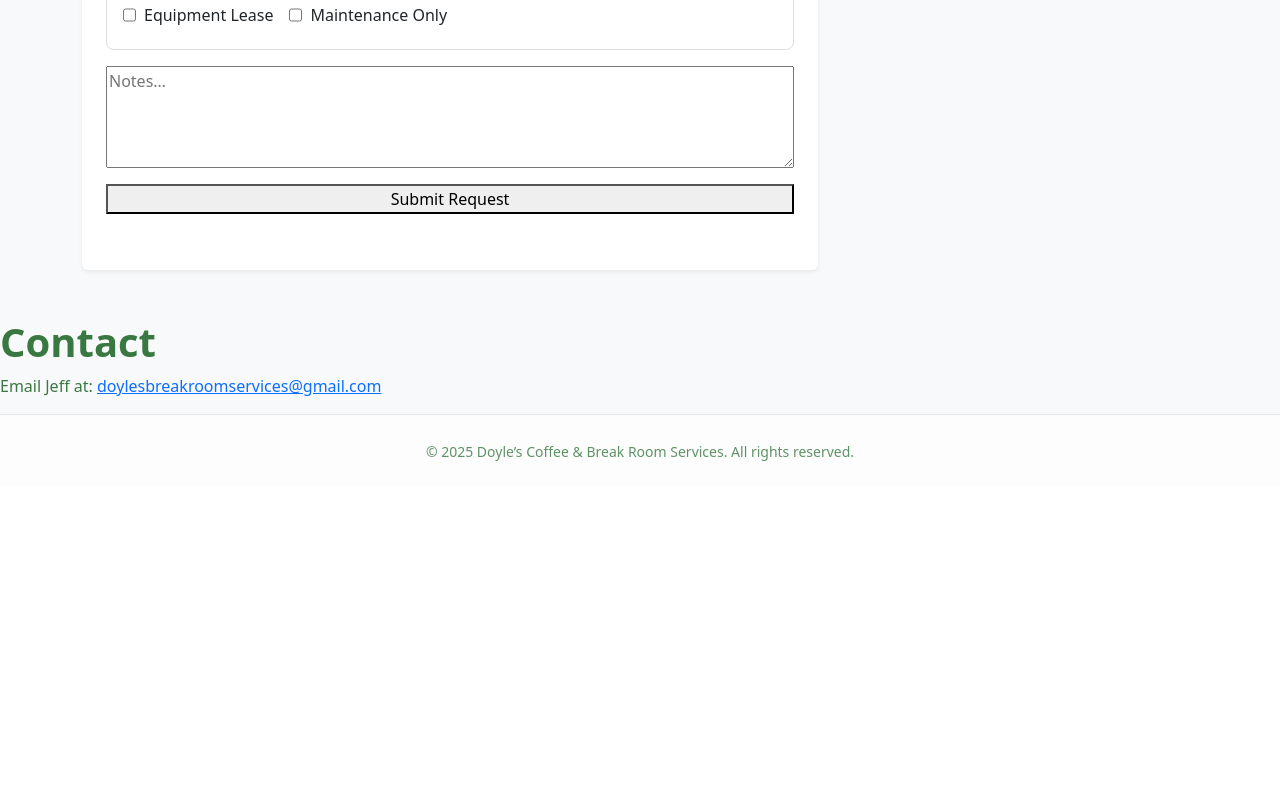
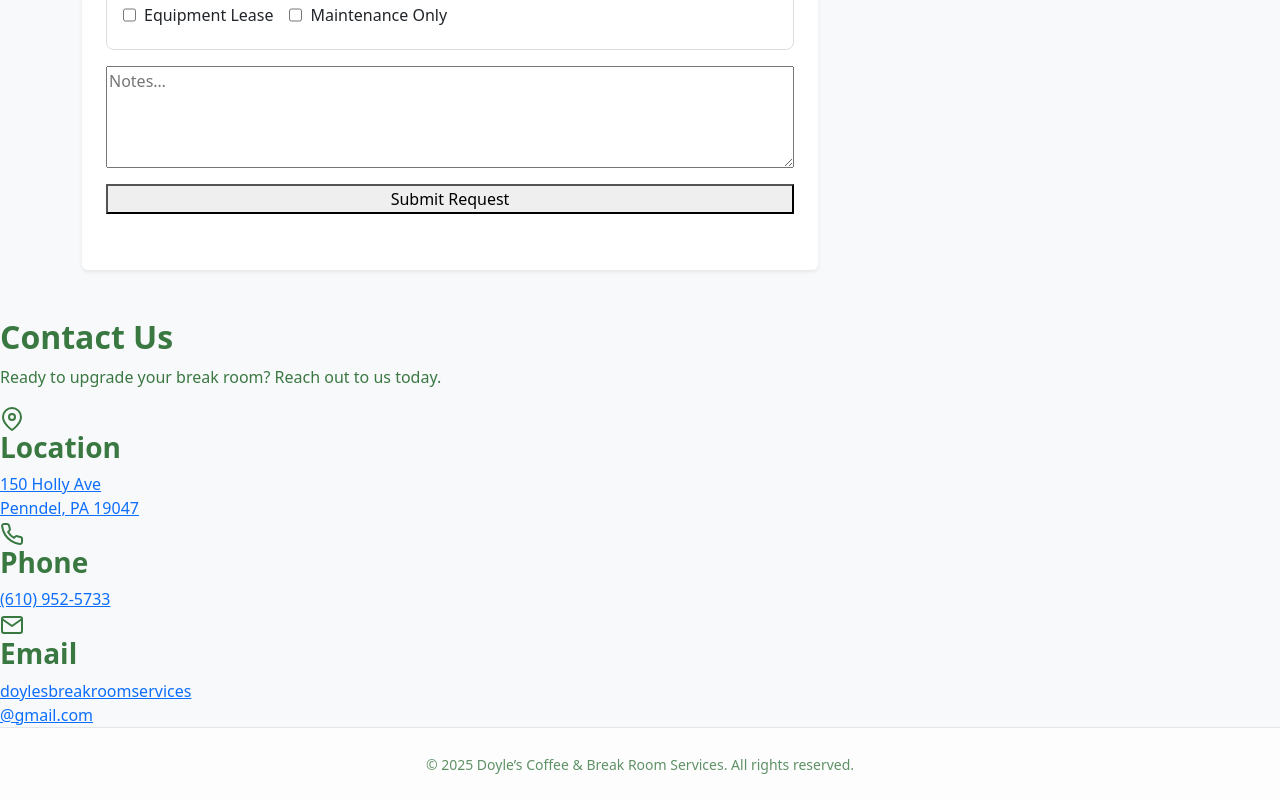
Before and after one commit to adriantheodor/doyles-coffee-front, a React (Create React App) app: page / in a window 1280 px wide. Shown: the part 1390-2190 px from the top of the page. Before the commit the page ends 1877 px from the top, so only its background shows below. Built offline with nearby package versions, Linux system fonts and the light colour scheme; no server answers.

Commit message:
update contact

```diff
--- a/src/pages/HomePage.js
+++ b/src/pages/HomePage.js
@@ -87,7 +87,7 @@ const HomePage = ({ onLogin }) => {
       </div>
 
       {/* Main Content Section */}
-      <div id="about"className="container flex-grow-1 my-5">
+      <div id="about" className="container flex-grow-1 my-5">
         <div className="row g-4">
           {/* Left Column: About + Quote Request */}
           <div className="col-lg-8">
@@ -112,15 +112,93 @@ const HomePage = ({ onLogin }) => {
         </div>
       </div>
 
-      <div id="contact">
-        <h1>Contact</h1>
-        <p>
-          Email Jeff at:{" "}
-          <a href="mailto:doylesbreakroomservices@gmail.com">
-            doylesbreakroomservices@gmail.com
-          </a>
-        </p>
-      </div>
+      <section id="contact" className="contact-section">
+        <div className="contact-content">
+          <h2>Contact Us</h2>
+          <p className="contact-subtext">
+            Ready to upgrade your break room? Reach out to us today.
+          </p>
+
+          <div className="contact-grid">
+            {/* Address Block */}
+            <div className="contact-card">
+              <div className="icon-box">
+                {/* Location Pin SVG */}
+                <svg
+                  width="24"
+                  height="24"
+                  viewBox="0 0 24 24"
+                  fill="none"
+                  stroke="currentColor"
+                  strokeWidth="2"
+                  strokeLinecap="round"
+                  strokeLinejoin="round"
+                >
+                  <path d="M21 10c0 7-9 13-9 13s-9-6-9-13a9 9 0 0 1 18 0z"></path>
+                  <circle cx="12" cy="10" r="3"></circle>
+                </svg>
+              </div>
+              <h3>Location</h3>
+              <a
+                href="https://www.google.com/maps/search/?api=1&query=150+Holly+Ave+Penndel+PA+19047"
+                target="_blank"
+                rel="noopener noreferrer"
+              >
+                150 Holly Ave
+                <br />
+                Penndel, PA 19047
+              </a>
+            </div>
+
+            {/* Phone Block */}
+            <div className="contact-card">
+              <div className="icon-box">
+                {/* Phone SVG */}
+                <svg
+                  width="24"
+                  height="24"
+                  viewBox="0 0 24 24"
+                  fill="none"
+                  stroke="currentColor"
+                  strokeWidth="2"
+                  strokeLinecap="round"
+                  strokeLinejoin="round"
+                >
+                  <path d="M22 16.92v3a2 2 0 0 1-2.18 2 19.79 19.79 0 0 1-8.63-3.07 19.5 19.5 0 0 1-6-6 19.79 19.79 0 0 1-3.07-8.67A2 2 0 0 1 4.11 2h3a2 2 0 0 1 2 1.72 12.84 12.84 0 0 0 .7 2.81 2 2 0 0 1-.45 2.11L8.09 9.91a16 16 0 0 0 6 6l1.27-1.27a2 2 0 0 1 2.11-.45 12.84 12.84 0 0 0 2.81.7A2 2 0 0 1 22 16.92z"></path>
+                </svg>
+              </div>
+              <h3>Phone</h3>
+              <a href="tel:6109525733">(610) 952-5733</a>
+            </div>
+
+            {/* Email Block */}
+            <div className="contact-card">
+              <div className="icon-box">
+                {/* Mail SVG */}
+                <svg
+                  width="24"
+                  height="24"
+                  viewBox="0 0 24 24"
+                  fill="none"
+                  stroke="currentColor"
+                  strokeWidth="2"
+                  strokeLinecap="round"
+                  strokeLinejoin="round"
+                >
+                  <path d="M4 4h16c1.1 0 2 .9 2 2v12c0 1.1-.9 2-2 2H4c-1.1 0-2-.9-2-2V6c0-1.1.9-2 2-2z"></path>
+                  <polyline points="22,6 12,13 2,6"></polyline>
+                </svg>
+              </div>
+              <h3>Email</h3>
+              <a href="mailto:doylesbreakroomservices@gmail.com">
+                doylesbreakroomservices
+                <br />
+                @gmail.com
+              </a>
+            </div>
+          </div>
+        </div>
+      </section>
 
       {/* Footer */}
       <footer className="text-center py-4 bg-white border-top">
```
